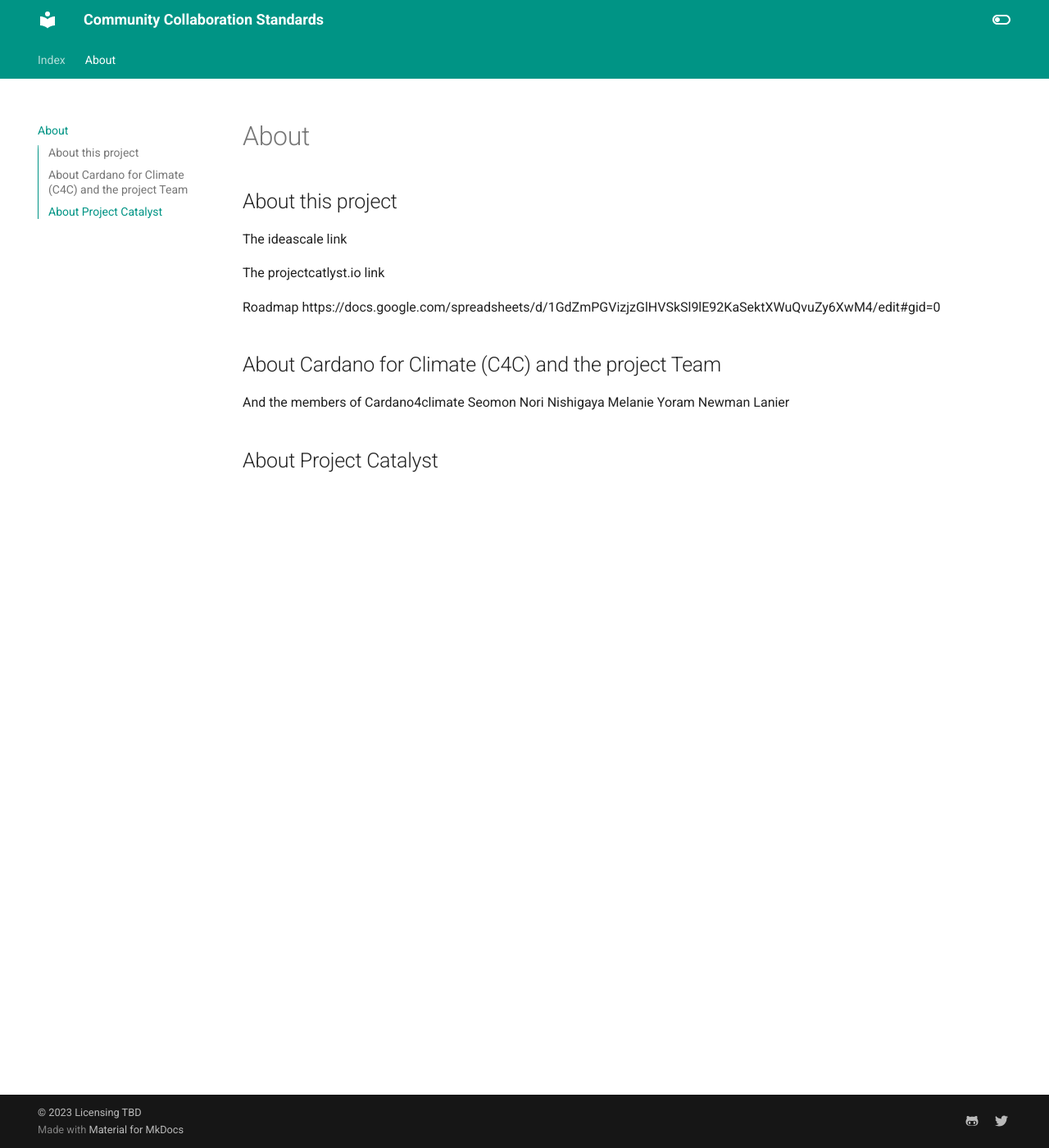
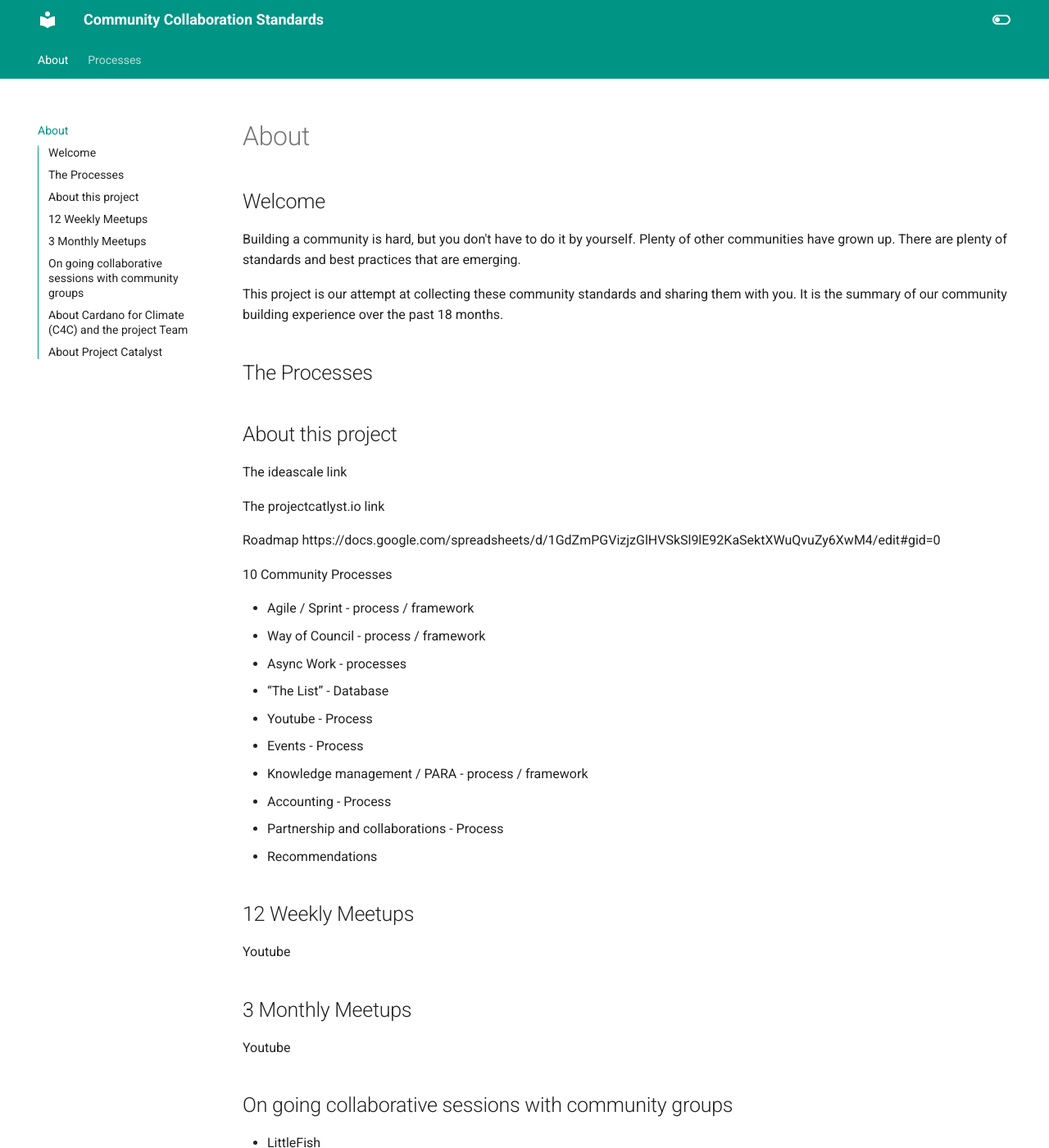
Before and after one commit to Newman5/community-collaboration-standards, an MkDocs documentation site: the page built from docs/about.md, in a window 1280 px wide and 1400 px high. Shown: the whole window at 82% size. Built offline with MkDocs 1.6.1 and Material for MkDocs 9.7.7, drawn with Linux system fonts in a browser that asks for light colours; some of the changed text lies outside the part shown.

Commit message:
adding process pages - messing with nav

```diff
--- a/docs/about.md
+++ b/docs/about.md
@@ -1,3 +1,11 @@
+## Welcome
+Building a community is hard, but you don't have to do it by yourself. Plenty of other communities have grown up.  There are plenty of standards and best practices that are emerging.
+
+This project is our attempt at collecting these community standards and sharing them with you. It is the summary of our community building experience over the past 18 months.
+
+## The Processes
+
+
 ## About this project
 The ideascale link
 
@@ -5,6 +13,36 @@
 
 Roadmap
 https://docs.google.com/spreadsheets/d/1GdZmPGVizjzGlHVSkSl9lE92KaSektXWuQvuZy6XwM4/edit#gid=0
+
+10 Community Processes
+
+* Agile / Sprint  - process / framework
+* Way of Council - process / framework
+* Async Work - processes
+* “The List” - Database
+* Youtube - Process
+* Events - Process
+* Knowledge management / PARA - process / framework
+* Accounting - Process
+* Partnership and collaborations - Process
+* Recommendations
+
+
+## 12 Weekly Meetups
+
+Youtube
+
+## 3 Monthly Meetups
+
+Youtube
+
+## On going collaborative sessions with community groups
+* LittleFish
+* Gimbalabs
+* Konma
+* Wada
+* SWARM
+
 
 ## About Cardano for Climate (C4C) and the project Team
 And the members of Cardano4climate
--- a/mkdocs.yml
+++ b/mkdocs.yml
@@ -1,5 +1,9 @@
 site_name: Community Collaboration Standards
 site_url: https://newman5.github.io/community-collaboration-standards/
+
+
+
+
 theme:
   name: material
   features:
```
Also changed, not shown: docs/index.md (deleted, +0 -31 lines), docs/processes/brainstorming.md (added, +1 -0 lines), docs/processes/way-of-council.md (added, +1 -0 lines), docs/processes/accounting.md (added), docs/processes/agile.md (added), docs/processes/async-work.md (added), docs/processes/events.md (added), docs/processes/knowledge-management.md (added), docs/processes/partnership.md (added), docs/processes/the-list.md (added), docs/processes/youtube.md (added).
